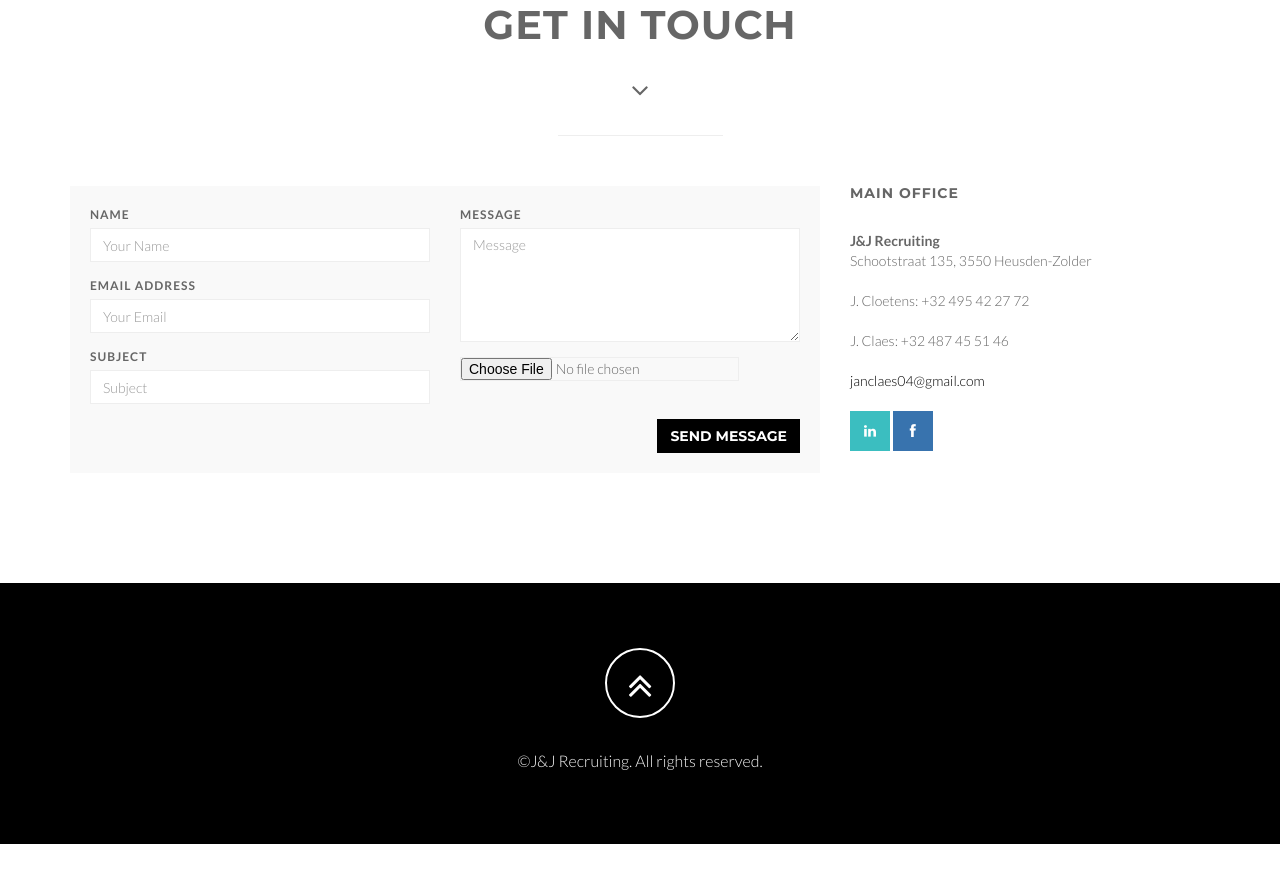
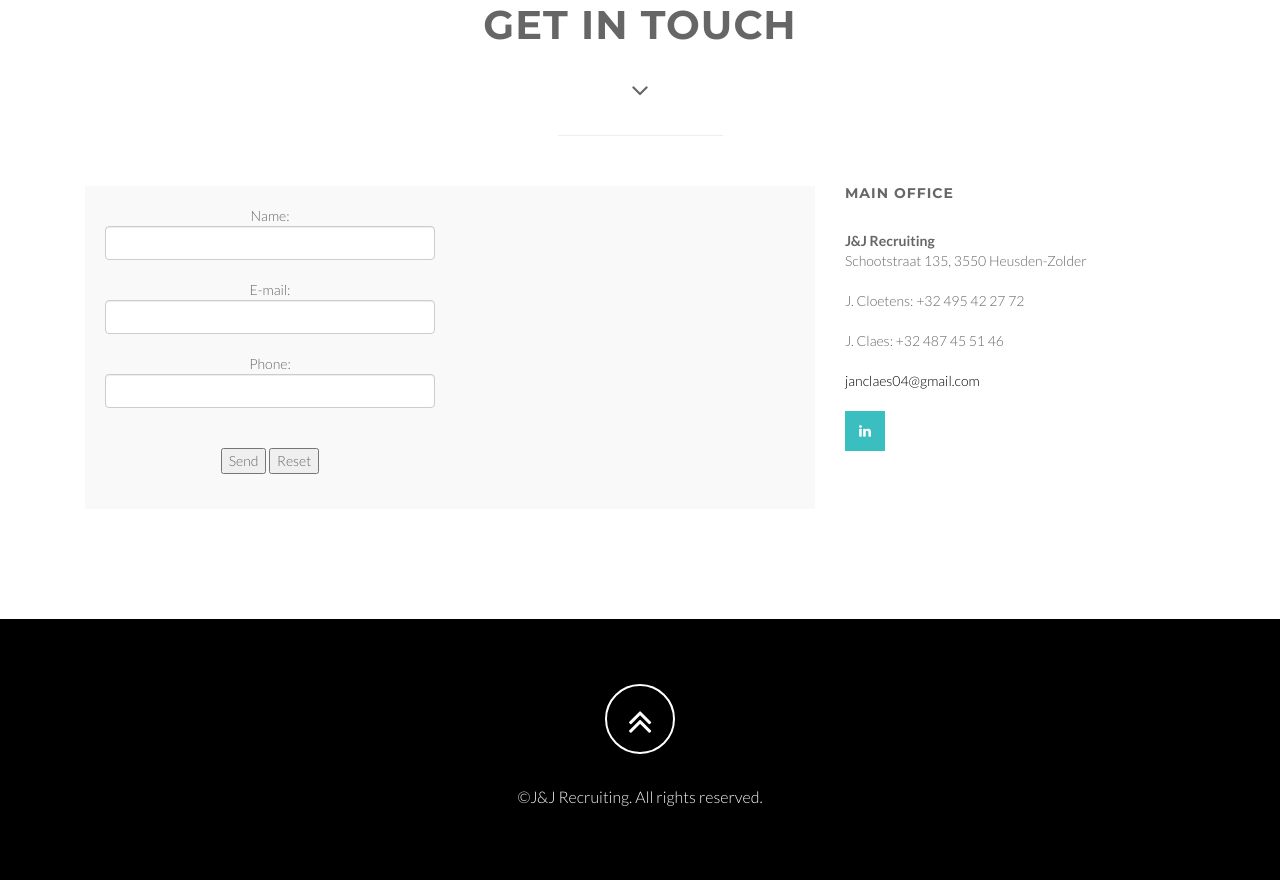
Before and after one commit to sultansilvio/sultansilvio.github.io, a plain HTML site: page index.html in a window 1280 px wide. Shown: the part 907-1787 px from the top of the page. Before the commit the page ends 1751 px from the top, so only its background shows below. Drawn offline with Linux system fonts and the light colour scheme.

Commit message:
semi final

```diff
--- a/index.html
+++ b/index.html
@@ -83,7 +83,6 @@
               <div class="section-heading">
                 <h2>Get in touch</h2>
                 <i class="fa fa-2x fa-angle-down"></i>
-
               </div>
             </div>
           </div>
@@ -98,54 +97,26 @@
         </div>
       </div>
 
-      <div class="row">
+      <form action="mailto:janclaes04@gmail.com" method="post" enctype="text/plain">
         <div class="col-lg-8">
           <div class="boxed-grey">
-            <div id="sendmessage">Your message has been sent. Thank you!</div>
-            <div id="errormessage"></div>
-            <form id="contact-form" action="mailto:janclaes04@gmail.com" method="post" role="form" class="contactForm" enctype="text/plain">
               <div class="row">
-                <div class="col-md-6">
-                  <div class="form-group">
-                    <label for="name">
-                                Name</label>
-                    <input type="text" name="name" class="form-control" id="name" placeholder="Your Name" data-rule="minlen:4" data-msg="Please enter at least 4 chars" />
-                    <div class="validation"></div>
-                  </div>
-                  <div class="form-group">
-                    <label for="email">
-                                Email Address</label>
+                  <div class="col-md-6">
                     <div class="form-group">
-                      <input type="email" class="form-control" name="email" id="email" placeholder="Your Email" data-rule="email" data-msg="Please enter a valid email" />
-                      <div class="validation"></div>
+                      Name:<br>
+                      <input type="text" name="name" class="form-control"><br>
+                      E-mail:<br>
+                      <input type="text" name="mail" class="form-control"><br>
+                      Phone:<br>
+                      <input type="text" name="phone" size="50" class="form-control"><br><br>
+                      <input type="submit" value="Send">
+                      <input type="reset" value="Reset">
                     </div>
                   </div>
-                  <div class="form-group">
-                    <label for="subject">
-                                Subject</label>
-                    <input type="text" class="form-control" name="subject" id="subject" placeholder="Subject" data-rule="minlen:4" data-msg="Please enter at least 8 chars of subject" />
-                    <div class="validation"></div>
-                  </div>
                 </div>
-                <div class="col-md-6">
-                  <div class="form-group">
-                    <label for="name">
-                                Message</label>
-                    <textarea class="form-control" name="message" rows="5" data-rule="required" data-msg="Please write something for us" placeholder="Message"></textarea>
-                    <div class="validation"></div>
-                  </div>
-                <form action="/action_page.php">
-                  <input type="file" name="pdf" accept="pdf/*">
-                </form>
-                </div>
-                <div class="col-md-12">
-                  <button type="submit" class="btn btn-skin pull-right" id="btnContactUs">
-                            Send Message</button>
-                </div>
-              </div>
-            </form>
+            </div>
           </div>
-        </div>
+      </form>
 
         <div class="col-lg-4">
           <div class="widget-contact">
@@ -165,7 +136,6 @@
             <address>
               <ul class="company-social">
                   <li class="social-linkedin"><a href="https://www.linkedin.com/in/jan-claes-09115b151/" target="_blank"><i class="fa fa-linkedin"></i></a></li>
-                  <li class="social-facebook"><a href="https://www.facebook.com/jan.claes.779" target="_blank"><i class="fa fa-facebook"></i></a></li>
               </ul>
 				    </address>
 
```
